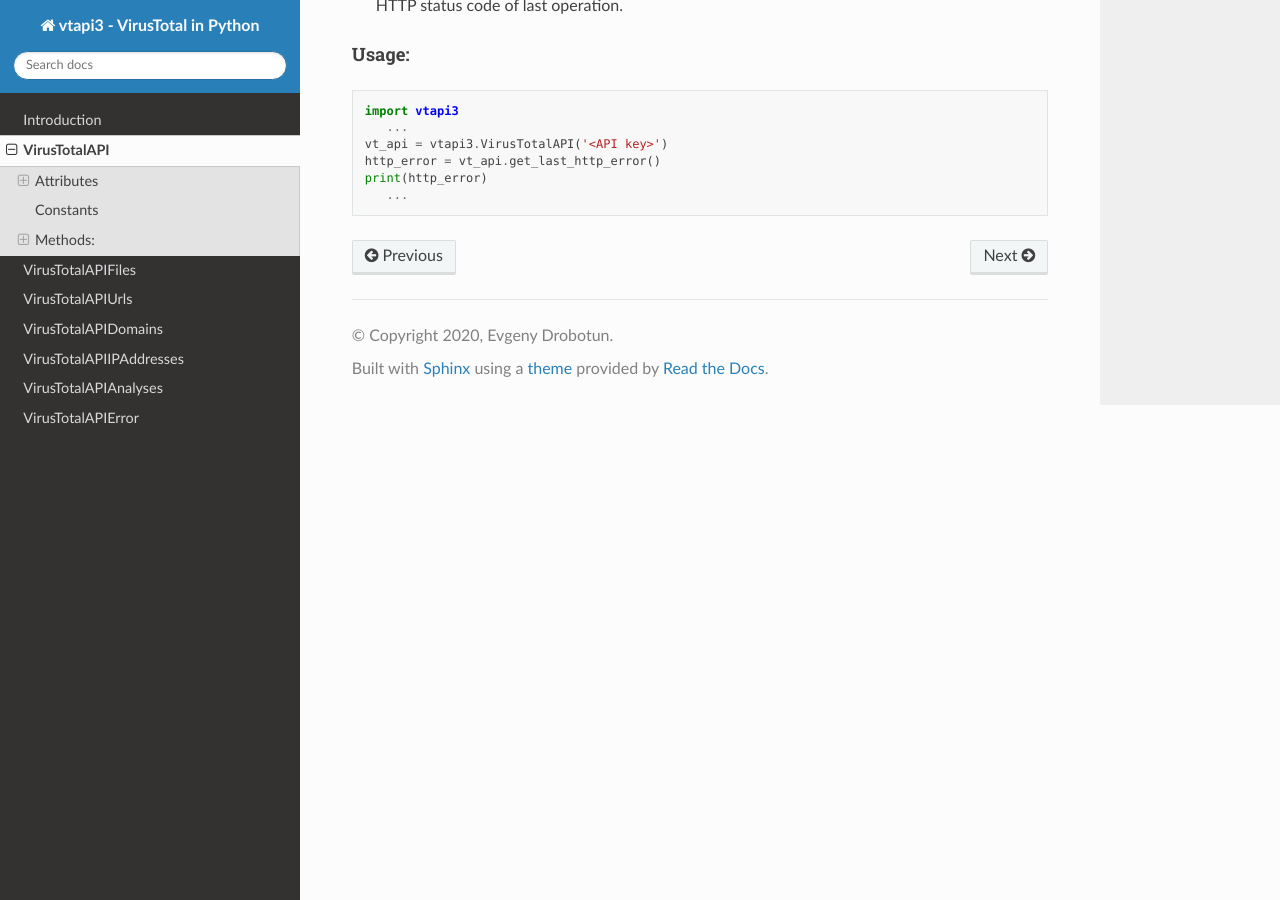
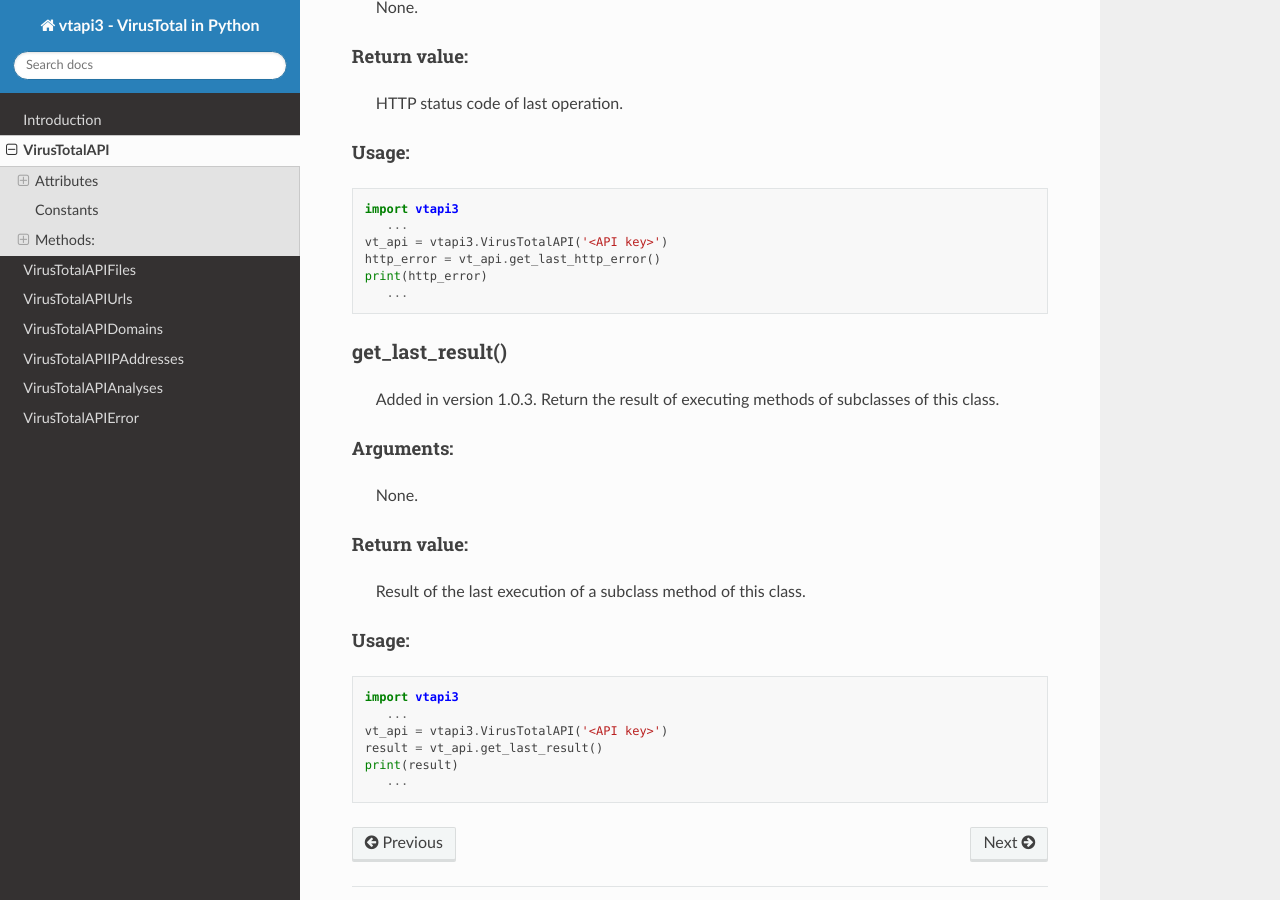
Before and after one commit to drobotun/virustotalapi3, a Sphinx documentation site: the page built from docs/source/base_class.rst, in a window 1280 px wide and 900 px high, scrolled down 2506 px. Built offline with Sphinx 7.4.7 and the Read the Docs theme 2.0.0, drawn with Linux system fonts in a browser that asks for light colours; some of the changed text lies outside the part shown.

Commit message:
Fixed docs

```diff
--- a/docs/source/base_class.rst
+++ b/docs/source/base_class.rst
@@ -31,6 +31,11 @@
 _last_http_error
 ~~~~~~~~~~~~~~~~
     HTTP status code of last operation (int).
+
+_last_result
+~~~~~~~~~~~~
+    Added in version 1.0.3.
+    Result of the last execution of a subclass method of this class.
 
 ----
 
@@ -115,3 +120,28 @@
    http_error = vt_api.get_last_http_error()
    print(http_error)
       ...
+
+get_last_result()
+~~~~~~~~~~~~~~~~~
+    Added in version 1.0.3.
+    Return the result of executing methods of subclasses of this class.
+
+Arguments:
+""""""""""
+    None.
+
+Return value:
+"""""""""""""
+    Result of the last execution of a subclass method of this class.
+
+Usage:
+""""""
+
+.. code-block:: python
+
+   import vtapi3
+      ...
+   vt_api = vtapi3.VirusTotalAPI('<API key>')
+   result = vt_api.get_last_result()
+   print(result)
+      ...
```
Also changed, not shown: 1 other file.
